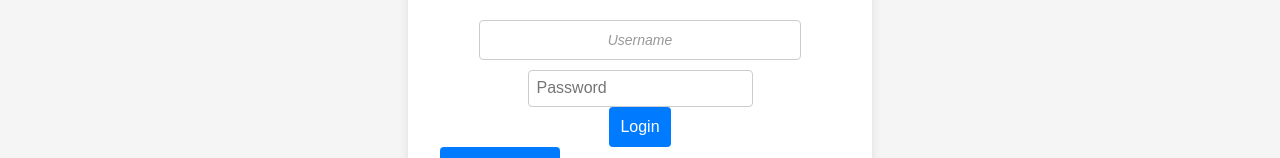
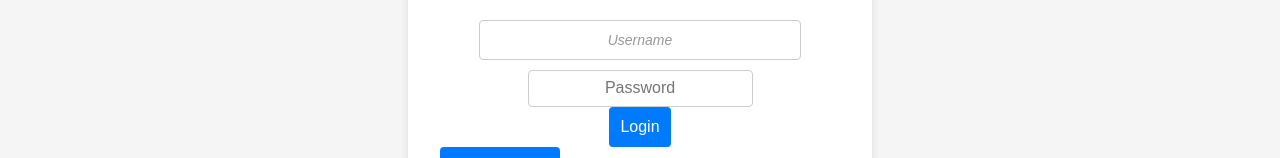
Before and after one commit to Nmsviper93/VeganVentures-Frontend, a React (Create React App) app in the folder Frontend/: page /login in a window 1280 px wide. Shown: the part 302-460 px from the top of the page. Built offline with nearby package versions, Linux system fonts and the light colour scheme.

Commit message:
Update LoginPage.css

```diff
--- a/Frontend/src/styles/LoginPage.css
+++ b/Frontend/src/styles/LoginPage.css
@@ -10,10 +10,6 @@
 h1 {
     text-align: center;
     color: #333;
-}
-
-h2 {
-    text-align: center;
 }
 
 form {
@@ -35,16 +31,18 @@ label {
 input {
     padding: 0.5em;
     border: 1px solid #ccc;
-    border-radius: 4px;
+    border-radius: 5px;
+    text-align: center;
 }
 
 button {
-    padding: 0.7em;
+    padding: 5px;
     color: white;
     background-color: #007BFF;
     border: none;
     border-radius: 4px;
     cursor: pointer;
+    align-items: center;
 }
 
 button:hover {
```
